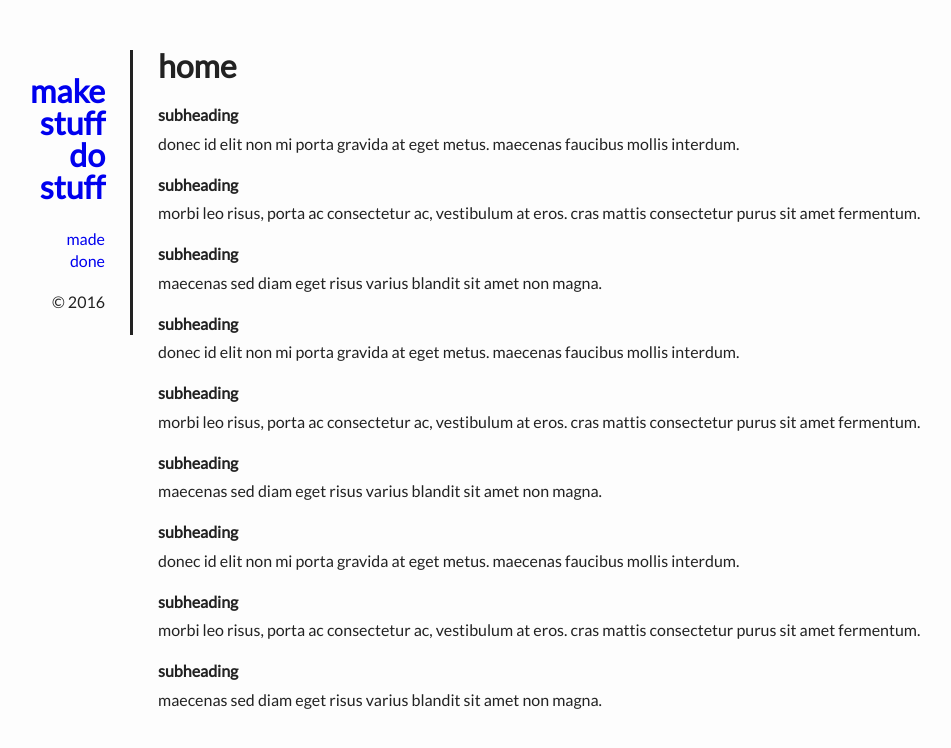
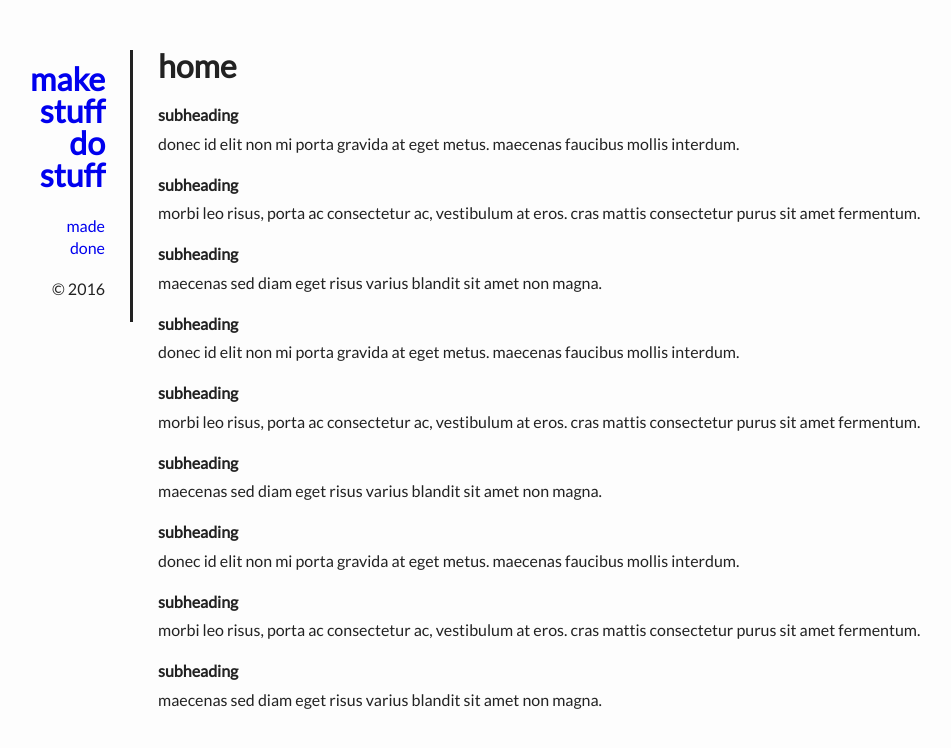
Before and after one commit to followfung/followfung.github.io, a Jekyll site: the page built from index.html, in a window 1280 px wide. Shown: the top 748 px of the page, without its empty margins (157-1108 px from the left). Built offline with Jekyll 4.4.1, drawn with Linux system fonts in a browser that asks for light colours.

Commit message:
adjust branding spacing again

```diff
--- a/_sass/styles.scss
+++ b/_sass/styles.scss
@@ -54,6 +54,7 @@
 
 /* Branding */
 .branding {
+  margin-top: ($spacing / 2);
   margin-bottom: ($spacing * 1.1);
 }
 
@@ -91,9 +92,6 @@
 }
 
 @include media-query(675px) {
-  .branding {
-    margin-top: ($spacing / 2);
-  }
   .main-content {
     margin-top: $spacing;
     padding-bottom: $spacing;
```
